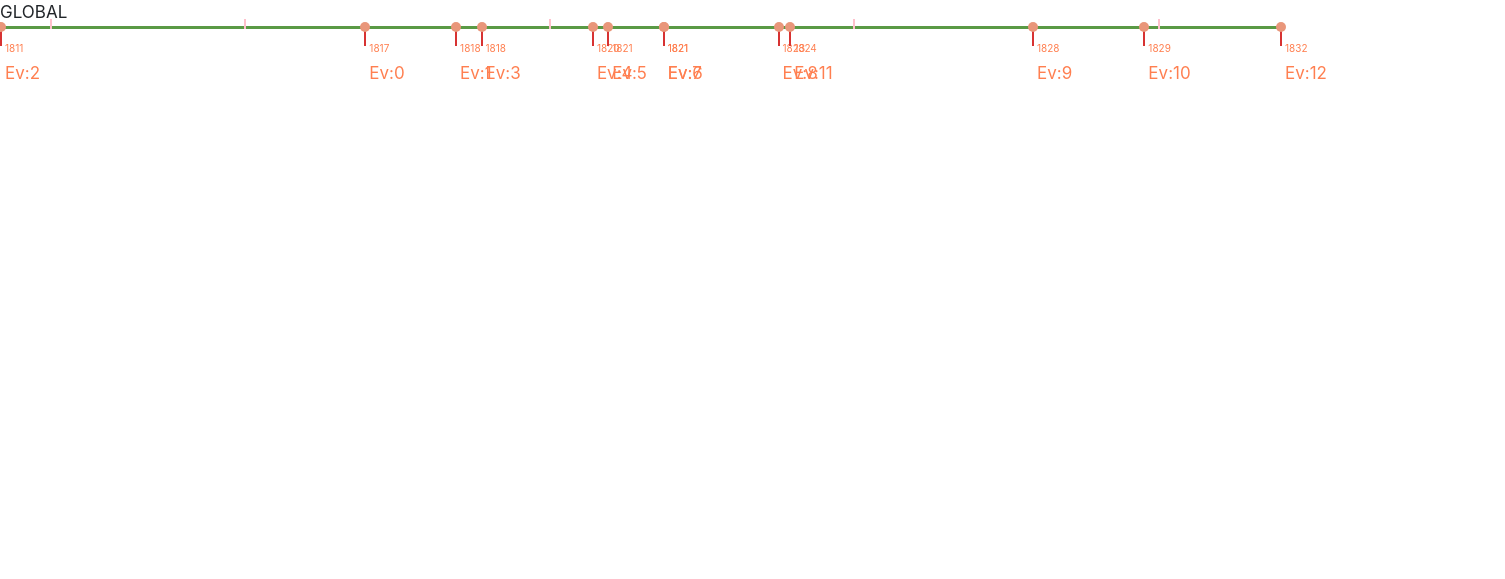
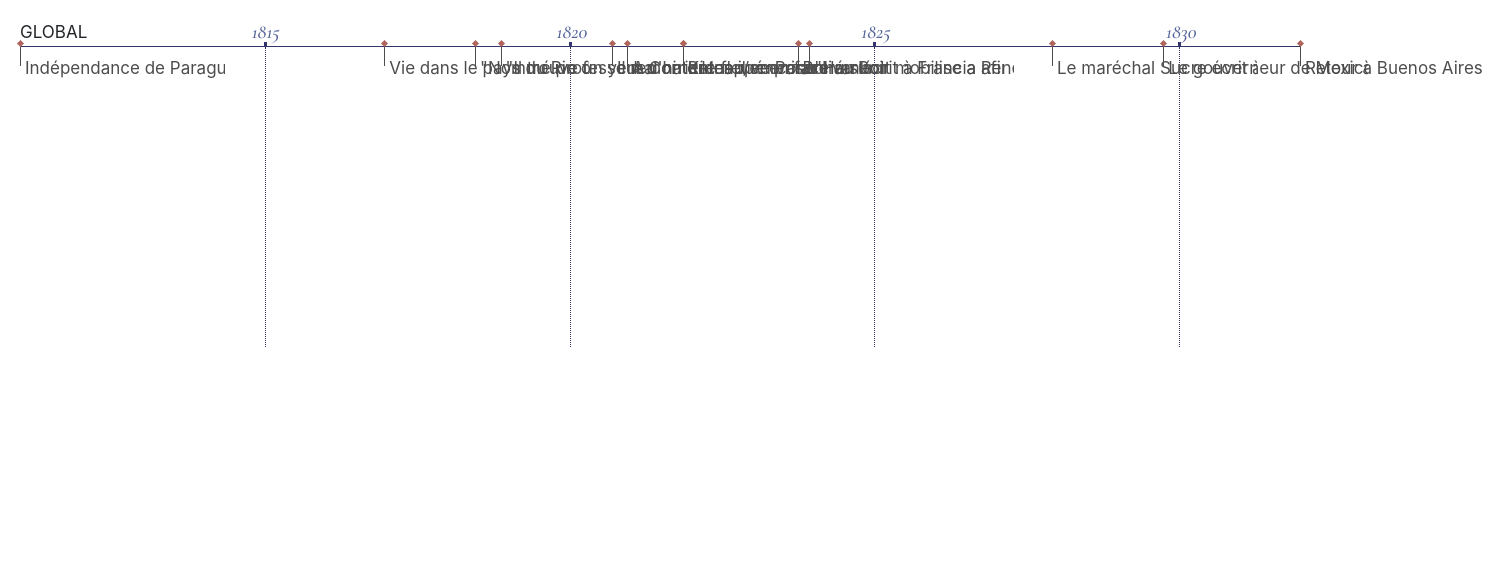
Before and after one commit to pleekMan/bonpland-timeline, a website with bundled scripts: page index.html in a window 1280 px wide. Shown: the top 579 px of the page, 1505 px wide, since content can reach past the window. Built offline with nearby package versions, Linux system fonts and the light colour scheme.

Commit message:
Gross Styling towards final design

```diff
--- a/css/style.css
+++ b/css/style.css
@@ -1,9 +1,34 @@
+@font-face {
+	font-family: "cormorant";
+	src: url("/resources/Cormorant-Regular.ttf") format("truetype");
+	font-weight: normal;
+	font-style: normal;
+}
+
+@font-face {
+	font-family: "cormorant-italic";
+	src: url("/resources/Cormorant-MediumItalic.ttf") format("truetype");
+	font-weight: normal;
+	font-style: italic;
+}
+
 :root {
 	font-size: 17px;
+	font-family: "cormorant";
+	--colorBrownStrong: rgb(130, 79, 75);
+	--colorBrownLight: rgb(175, 100, 92);
+	--colorBlueStrong: rgb(51, 54, 106);
+	--colorBlueLight: rgb(84, 100, 154);
+	--colorGreenStrong: rgb(142, 185, 185);
+	--colorGreenLight: rgb(193, 211, 209);
+	--colorBlack: rgb(40, 40, 40);
+	--colorGray: rgb(77, 77, 77);
+	--colorLight: rgb(239, 225, 216);
 }
 
 body {
-	background-color: rgb(79, 78, 78);
+	background-color: var(--colorLight);
+	font-family: "cormorant";
 }
 
 a {
@@ -15,7 +40,7 @@ a {
 	width: 100%;
 	height: 100%;
 	margin: 0;
-	padding: 0;
+	padding: 20px;
 }
 
 #timelineContainer {
@@ -31,27 +56,35 @@ a {
 	display: block;
 	position: relative;
 	width: 600px;
-	border: 1px solid rgb(90, 154, 69);
-	border-width: 3px 0 0 0;
-
+	border: 1px solid var(--colorBlueStrong);
+	border-width: 1px 0 0 0;
 	/* JQUERY SETS OVERFLOW TO HIDDEN WHEN ANIMATING, WHICH MESSES UP THE DISPLAY OF THE fixedDateMarkers */
 	overflow: visible !important;
 }
 
-.timeLineFixedDate{
-	border: 1px solid pink;
-	border-width: 0 0 0 2px;
-	height: 10px;
-
+.timeLineFixedDate {
+	border: 1px solid var(--colorBlueStrong);
+	border-width: 0 0 0 3px;
+	height: 5px;
 	position: absolute;
 	bottom: 0px;
-
-	left: 50px;
+	/* left: 50px; */
 }
 
-.fixedDateNumber{
-	color: white;
-	transform: translateY(-20px) translateX(-20px);
+.fixedDateNumber {
+	font-family: "cormorant-italic";
+	color: var(--colorBlueLight);
+	font-size: 20px;
+	transform: translateY(-25px) translateX(-15px);
+}
+
+.fixedDateSeparator {
+	border: 1px dotted var(--colorBlueStrong);
+	border-width: 0 0 0 1px;
+	height: 300px;
+	margin: 0;
+	padding: 0;
+	transform: translateY(-25px) translateX(-2px);
 }
 
 .timeEvent {
@@ -74,24 +107,23 @@ a {
 	height: 20px;
 	top: -10px;
 	/* =  .timeEvent:top*/
-	border: 0 solid rgb(215, 50, 50);
-	border-width: 0 0 0 2px;
+	border: 0 solid var(--colorGray);
+	border-width: 0 0 0 1px;
 }
 
-.ev-timeIndicatorStart{
-}
+.ev-timeIndicatorStart {}
 
-.ev-timeIndicatorEnd{
-}
+.ev-timeIndicatorEnd {}
 
 .ev-timeIndicatorPin {
-	width: 10px;
-	height: 10px;
-	background-color: darksalmon;
-	border-radius: 5px;
+	width: 5px;
+	height: 5px;
+	background-color: var(--colorBrownLight);
+	/* border-radius: 14px; */
 	position: absolute;
-	left: -6px;
-	top: -4px;
+	left: -3px;
+	top: -5px;
+	transform: rotate(45deg);
 }
 
 .ev-rangeIndicator {
@@ -108,27 +140,29 @@ a {
 }
 
 .ev-description {
-	color: coral;
+	color: var(--colorGray);
+	width: 200px;
+    white-space: nowrap;
+    overflow: hidden;
 }
-
 
 #displayContainer {
 	position: fixed;
 	bottom: 0;
-	left:0;
+	left: 0;
 	width: 100%;
-	height: 25%; /* Set the fixed height of the footer here */
+	height: 25%;
+	/* Set the fixed height of the footer here */
 	/* line-height: 60px; */
-
 	color: white;
 	background-color: #242424;
 	border: 1px solid lightskyblue;
- }
+}
 
- .displayRight{
+.displayRight {
 	background-color: darkgoldenrod;
- }
+}
 
- .displayLeft{
+.displayLeft {
 	background-color: lightslategrey;
- }
+}
--- a/index.html
+++ b/index.html
@@ -33,9 +33,9 @@
 	<div id="globalContainer">GLOBAL
 		<div id="timelineContainer">
 			<div id="timelineLine">
-				<div class="timeLineFixedDate">
-					<!-- <div class="fixedDateNumber">1956</div> -->
-				</div>
+				<!-- <div class="timeLineFixedDate">
+					<div class="fixedDateNumber">1956</div>
+				</div> -->
 			</div>
 			<div class="timeEvent" data-start="0" data-end="0">
 				<div class="ev-timeIndicator ev-timeIndicatorStart">
@@ -48,7 +48,7 @@
 				<div class="ev-container">
 					<a href="#">
 						<div class="ev-content">
-							<div class="ev-title">EVENT TITLE</div>
+							<!-- <div class="ev-title">EVENT TITLE</div> -->
 							<div class="ev-description">DESCRIPTION</div>
 						</div>
 					</a>
--- a/js/controller.js
+++ b/js/controller.js
@@ -73,8 +73,8 @@ function buildEvents(eventData) {
 
 		// newEvent.find(".ev-title").text(eventData[i].title);
 		newEvent.find(".ev-title").text(new Date(eventData[i].dates.start).getFullYear());
-		//newEvent.find(".ev-description").text(eventData[i].description);
-		newEvent.find(".ev-description").text("Ev:" + i);
+		newEvent.find(".ev-description").text(eventData[i].description);
+		// newEvent.find(".ev-description").text("Ev:" + i);
 
 		// SAVE DATES ON THE DOM (only once, as original absolute time)
 		newEvent.attr("data-start", eventData[i].dates.start);
@@ -107,6 +107,7 @@ function buildEvents(eventData) {
 
 function updateTimelineFixedMarkers() {
 
+	// REMOVE CURRENT MARKERS
 	$("#timelineLine").children().fadeOut(animSpeed * 0.5, function () {
 		$(this).remove();
 	});
@@ -164,6 +165,8 @@ function buildTimelineFixedMarkers() {
 		});
 
 		dateMarker.append('<div class="fixedDateNumber">' + date + '</div>');
+		dateMarker.append('<div class="fixedDateSeparator"></div>');
+
 		dateMarker.appendTo('#timelineLine');
 
 		dateMarker.fadeIn(animSpeed);
```
Also changed, not shown: resources/Cormorant-MediumItalic.ttf (added), resources/Cormorant-Regular.ttf (added).
